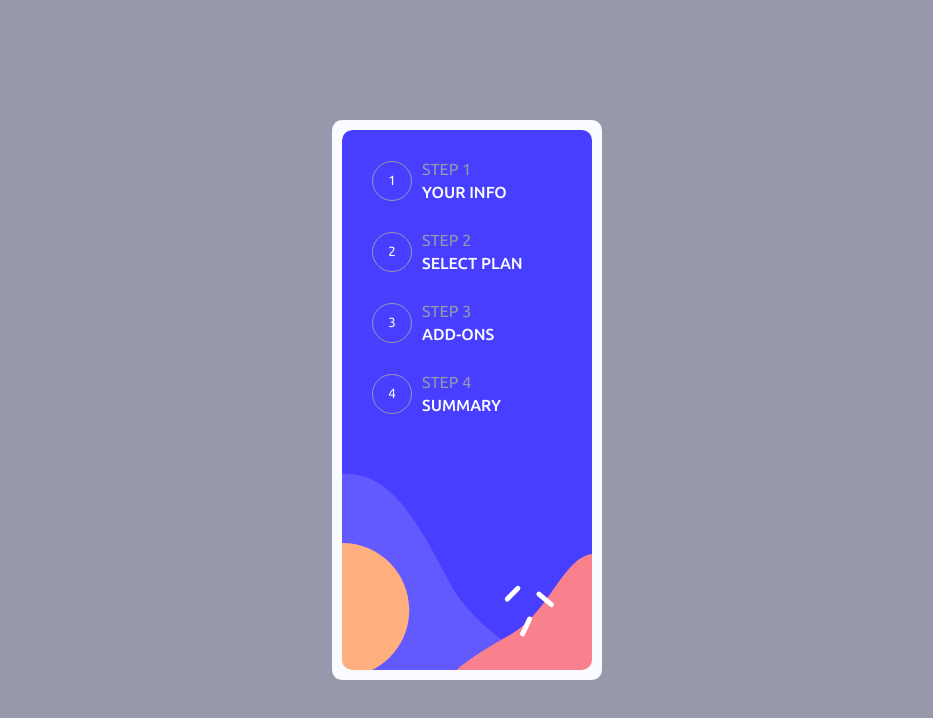
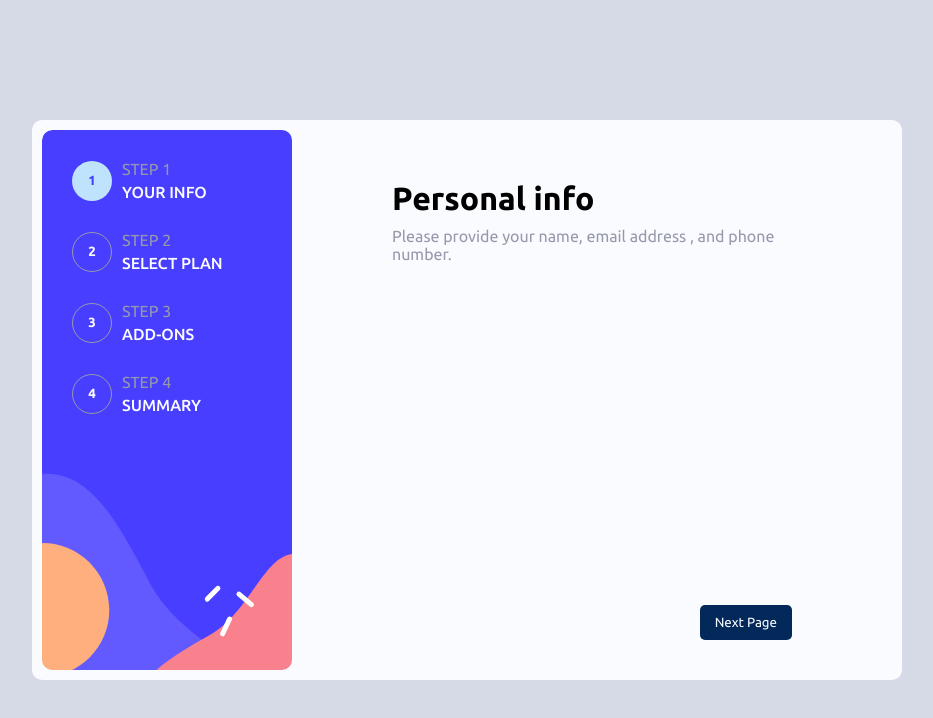
Before and after one commit to MiR-stack/multi_step_form, a React (Vite) app: page / in a window 1280 px wide. Shown: the top 718 px of the page, without its empty margins (173-1106 px from the left). Built offline with nearby package versions, Linux system fonts and the light colour scheme.

Commit message:
create layout and buttons

```diff
--- a/src/app/app.jsx
+++ b/src/app/app.jsx
@@ -1,11 +1,55 @@
+import { useState } from "react";
+import FormActions from "../components/formActions";
+import Layout from "../components/layout";
 import Sidebar from "../components/sidebar";
-import { Box, Container } from "./app.styled";
+import { Box, Container, Main } from "./app.styled";
+
+const data = [
+  {
+    title: "Personal info",
+    description: "Please provide your name, email address , and phone number.",
+  },
+  {
+    title: "Select your plan",
+    description: "You have the option of monthly or yearly billing.",
+  },
+  {
+    title: "Pick add-ons",
+    description: "Add-ons help enhance your gaming experience",
+  },
+  {
+    title: "Finising up",
+    description: "Double-check everything looks OK before confirming",
+  },
+];
 
 const App = () => {
+
+    const [step,setStep] = useState(1)
+
+    const handleNext=()=>{
+        if(step <5){
+            setStep(step +1)
+        }
+    }
+    const handleBack = () =>{
+        if(step > 1){
+            setStep(step-1)
+        }
+    }
+
+    const handleCustom = (step) =>{
+        setStep(step)
+    }
+
   return (
     <Container>
       <Box>
-        <Sidebar />
+        <Sidebar step={step} handleCustom={handleCustom}/>
+        <Main>
+          <Layout {...data[step -1]}></Layout>
+          <FormActions step={step} handleNext={handleNext} handleBack={handleBack} />
+        </Main>
       </Box>
     </Container>
   );
--- a/src/app/app.styled.js
+++ b/src/app/app.styled.js
@@ -4,8 +4,16 @@ const Container = styled.div`
   height: 100vh;
   width: 100%;
   position: relative;
-  background:hsl(231, 11%, 63%);
+  background:hsl(229, 24%, 87%);
 `;
+
+const Main = styled.div`
+    width: 600px;
+    padding: 50px 100px 30px 100px;
+    display: flex;
+    flex-direction: column;
+    justify-content: space-between;
+`
 
 const Box = styled.div`
   max-width: 1440px;
@@ -17,7 +25,8 @@ const Box = styled.div`
   border-radius:10px;
   background-color:hsl(231, 100%, 99%) ;
   padding:10px;
+  display: flex;
 `;
 
 
-export {Container,Box}
+export {Container,Main,Box}
--- /dev/null
+++ b/src/components/formActions/index.jsx
@@ -0,0 +1,17 @@
+
+
+import React from 'react'
+import { Back, Confirm, Container, Next } from './index.styled'
+
+function FormActions({step,handleNext,handleBack}) {
+  return (
+    <Container>
+        {step >1 && <Back onClick={handleBack}>go back</Back>}
+        {step <4 && <Next onClick={handleNext}> next page</Next>}
+        {step === 4 && <Confirm>confirm</Confirm>}
+
+    </Container>
+  )
+}
+
+export default FormActions
--- /dev/null
+++ b/src/components/formActions/index.styled.js
@@ -0,0 +1,46 @@
+import styled from "styled-components";
+
+
+const Container = styled.div`
+    display: flex;
+    align-items: center;
+    justify-content: space-between;
+    width: 100%;
+`
+
+const basic = styled.button`
+  text-transform: capitalize;
+  border: none;
+  border-radius: 5px;
+  outline: none;
+  cursor: pointer;
+  font-weight: 400;
+  color: hsl(231, 100%, 99%);
+  background:none;
+`;
+
+const Next = styled(basic)`
+  padding: 10px 15px;
+  background: hsl(213, 96%, 18%);
+  margin-left: auto;
+
+  &:hover {
+    background: hsl(243, 100%, 62%);
+  }
+`;
+
+const Back = styled(basic)`
+  color: hsl(231, 11%, 63%);
+  &:hover {
+    color: hsl(213, 96%, 18%);
+  }
+`;
+const Confirm = styled(basic)`
+  background: hsl(243, 100%, 62%);
+  padding: 10px 15px;
+  &:hover {
+    background: hsl(228, 100%, 84%);
+  }
+`;
+
+export {Container, Next,Back,Confirm}
--- /dev/null
+++ b/src/components/layout/index.jsx
@@ -0,0 +1,15 @@
+import { Description, Title } from "./index.styled"
+
+
+
+function Layout({title,description,children}) {
+  return (
+    <div>
+        <Title>{title} </Title>
+        <Description>{description} </Description>
+        {children}
+    </div>
+  )
+}
+
+export default Layout
--- /dev/null
+++ b/src/components/layout/index.styled.js
@@ -0,0 +1,14 @@
+import styled from "styled-components";
+
+
+
+const Title = styled.h1`
+    font-weight: 700;
+    margin-bottom: 10px;
+`
+const Description = styled.p`
+    color: hsl(231, 11%, 63%);
+    font-size: 16px;
+`
+
+export {Title,Description}
--- a/src/components/sidebar/index.jsx
+++ b/src/components/sidebar/index.jsx
@@ -1,15 +1,13 @@
-import { Container, NavButton, NavItem, Section, Step } from "./index.styled"
+import { Container, NavButton, NavItem, Section, Step } from "./index.styled";
 
+const StepTitles = ["your info", "select plan", "add-ons", "summary"];
 
-const StepTitles = ['your info','select plan','add-ons', 'summary']
-
-
-function Sidebar({handleNav}) {
+function Sidebar({ handleCustom, step }) {
   return (
-    <Container >
-        {StepTitles.map((item,index)=>(
-            <NavItem onClick={()=>handleNav(index + 1)}>
-                <NavButton>{index + 1} </NavButton>
+    <Container>
+      {StepTitles.map((item, index) => (
+        <NavItem key={index} onClick={() => handleCustom(index + 1)}>
+          <NavButton active={step === index + 1}>{index + 1} </NavButton>
           <div>
             <Step>step {index + 1} </Step>
             <Section>{item} </Section>
@@ -17,7 +15,7 @@ function Sidebar({handleNav}) {
         </NavItem>
       ))}
     </Container>
-  )
+  );
 }
 
-export default Sidebar
+export default Sidebar;
--- a/src/components/sidebar/index.styled.js
+++ b/src/components/sidebar/index.styled.js
@@ -33,6 +33,7 @@ const NavButton = styled.button`
   width: 40px;
   border: 1px solid hsl(231, 11%, 63%);
   border-radius: 50%;
+  font-weight: 700;
   cursor: pointer;
 
 
@@ -40,7 +41,8 @@ const NavButton = styled.button`
     props.active
       ? `
     background:hsl(206, 94%, 87%);
-    color:transparent;
+    color:hsl(243, 100%, 62%);
+    border:none;
     `
       : `
     background:transparent;
```
Lines whose indentation alone changed are shown as unchanged.
